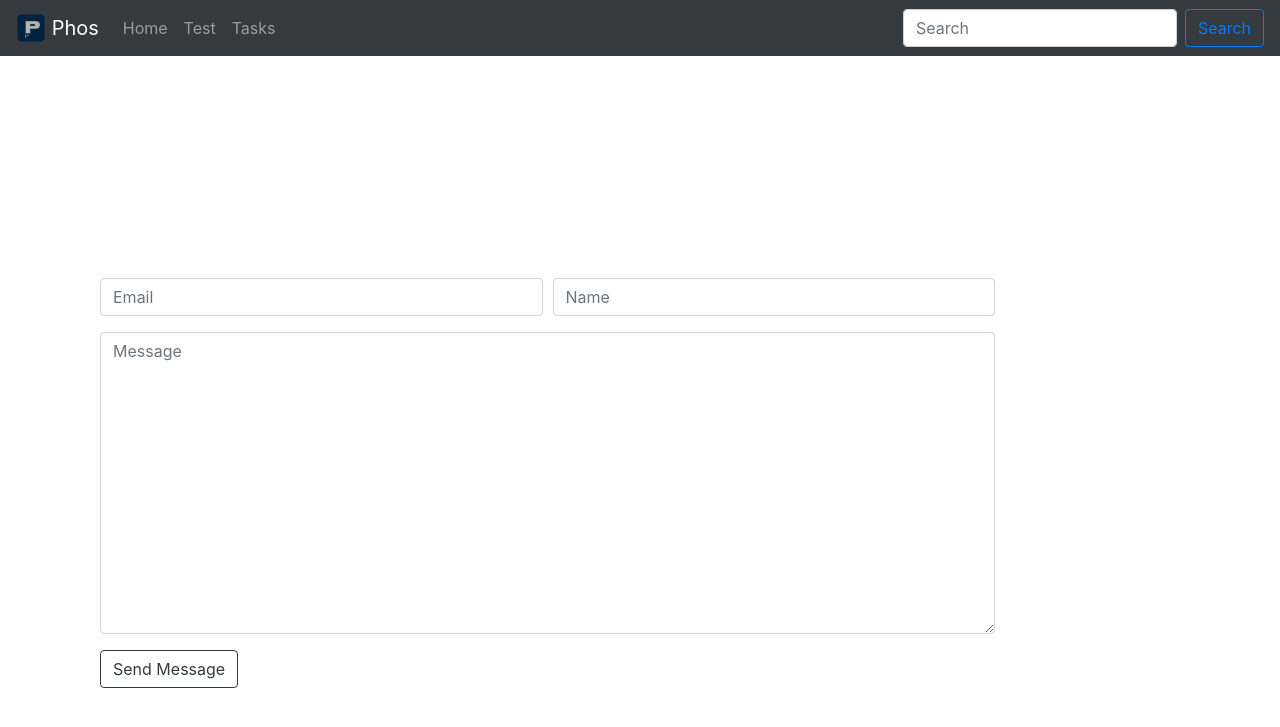
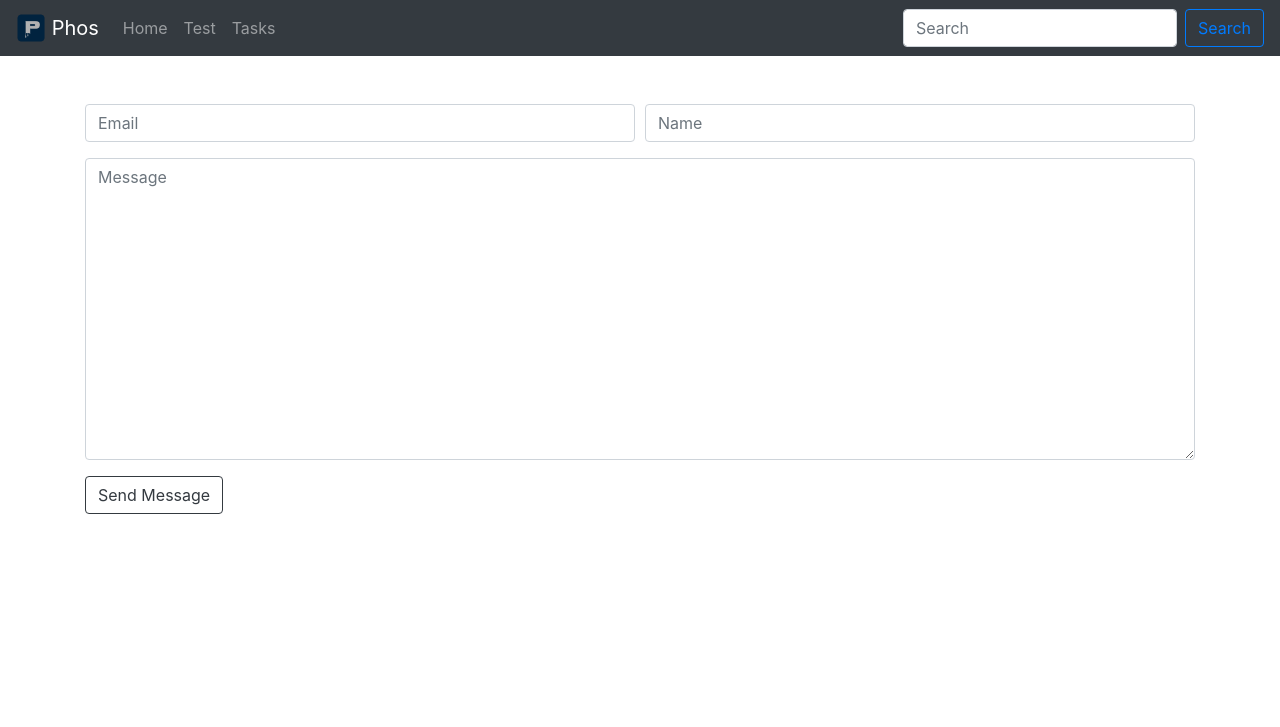
Before and after one commit to folzieds/email_service_django, a Django app: page /test/ in a window 1280 px wide. Shown: the top 727 px of the page. Run offline with Django 3.2, Linux system fonts and the light colour scheme; some libraries are stand-ins or nearby versions.

Commit message:
Made changes to the UI

```diff
--- a/main/static/main/css/base.css
+++ b/main/static/main/css/base.css
@@ -49,10 +49,6 @@ body{
     padding: 0px 10px;
 }
 
-.email-body{
-    margin-top: 20%;
-}
-
 @media screen and (max-height: 450px) {
     .side-bar {padding-top: 15px;}
     .side-bar a {font-size: 18px;}
--- a/main/templates/main/test.html
+++ b/main/templates/main/test.html
@@ -1,9 +1,8 @@
 {% extends 'main/base.html' %}
 
 {% block content %}
-     <div class="container">
-        <div class="row">
-            <div class="col-sm-10 email-body">
+    <div class="row mt-5">
+        <div class="col">
             <form method="POST" action="{% url 'main_email' %}">
                 {% csrf_token %}
                 <div class="form-row">
@@ -16,5 +15,4 @@
             </form>
         </div>
     </div>
-     </div>
 {% endblock content %}
```
Also changed, not shown: main/templates/main/home.html (+4 -4 lines), tasks/templates/tasks/index.html (+3 -6 lines). Lines whose indentation alone changed are shown as unchanged.
